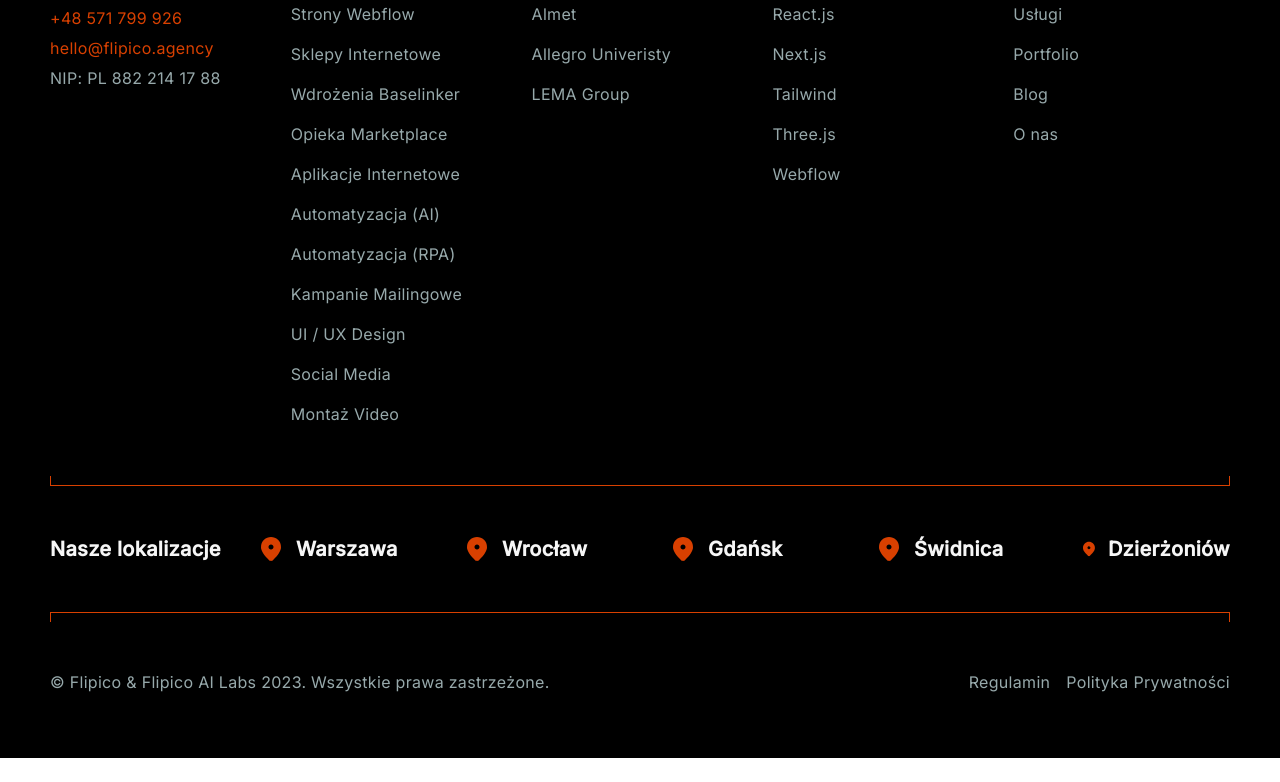
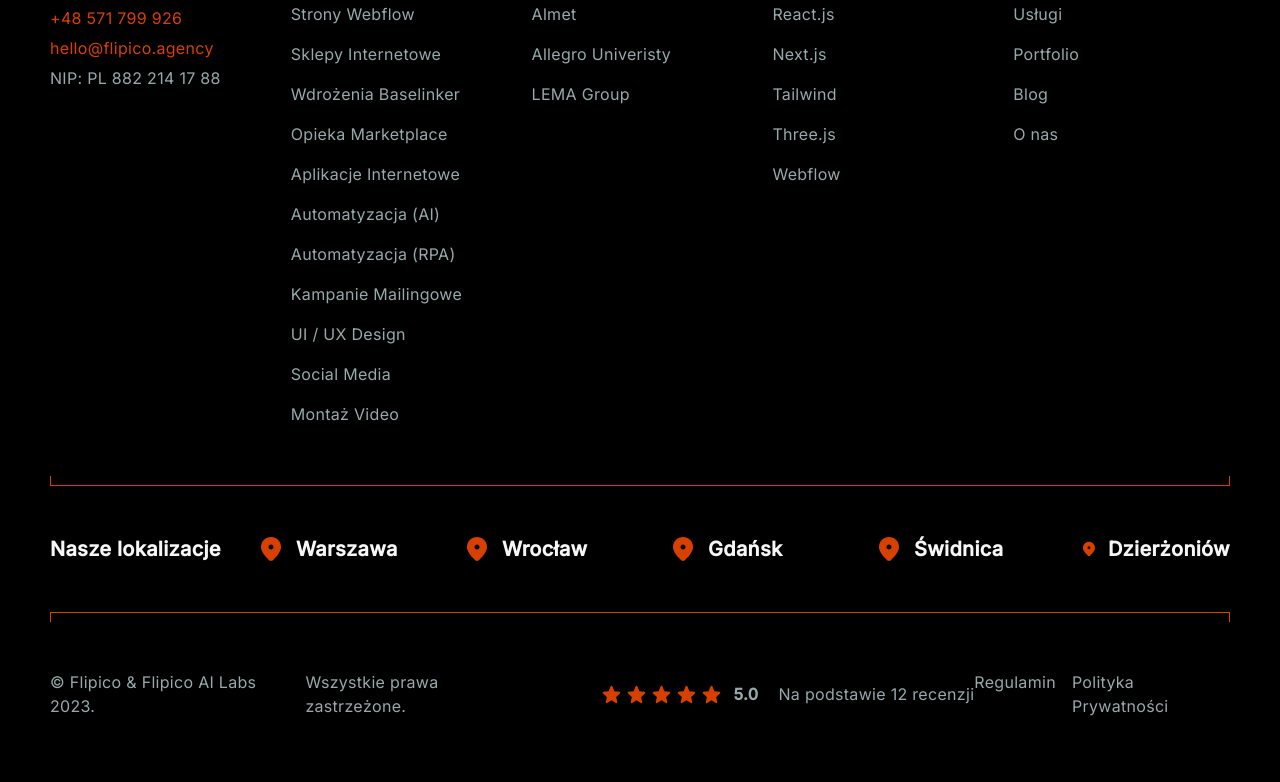
Before and after one commit to RemigiuszMielcarz/raccoon-company, a React (Create React App) app: page / in a window 1280 px wide. Shown: the part 3782-4564 px from the top of the page. Before the commit the page ends 4540 px from the top, so only its background shows below. Built offline with nearby package versions, Linux system fonts and the light colour scheme.

Commit message:
Footer opinions

```diff
--- a/src/components/layout/Footer.tsx
+++ b/src/components/layout/Footer.tsx
@@ -12,6 +12,7 @@ import { ReactComponent as FlipicoLogo } from "../../images/icons/flipico.svg";
 import { ReactComponent as FlipicoAiLabsLogo } from "../../images/icons/flipicoailabs.svg";
 import { ReactComponent as Location } from "../../images/icons/location.svg";
 import { ReactComponent as Hook } from "../../images/icons/hook.svg";
+import { ReactComponent as Stars } from "../../images/icons/stars.svg";
 import WojciechSignature from "../../images/icons/wojciech-smola-sig.webp";
 import { projects } from "../../contstants";
 import styles from "../../scss/dropdown.module.scss";
@@ -188,11 +189,19 @@ const Footer: React.FC = () => {
         </div>
         <Divider variant={"orange"} />
 
-        <div className="flex gap-4 lg:gap-0 flex-col lg:flex-row lg:justify-between text-menu text-sm">
-          <div className="flex flex-col lg:flex-row">
-            <p>© Flipico & Flipico AI Labs 2023.</p>
-            &nbsp;
-            <p>Wszystkie prawa zastrzeżone.</p>
+        <div className="flex gap-4 lg:gap-0 flex-col lg:flex-row lg:justify-between text-menu text-md lg:text-sm">
+          <div className="flex flex-col-reverse lg:flex-row gap-4 lg:gap-0 xl:gap-16">
+            <div className="flex flex-col lg:flex-row">
+              <p>© Flipico & Flipico AI Labs 2023. &nbsp;</p>
+              <p>Wszystkie prawa zastrzeżone.</p>
+            </div>
+            <div className="flex items-center">
+              <div className="w-[100px] lg:w-[125px]">
+                <Stars />
+              </div>
+              <p className="font-bold ml-2 lg:ml-[10px]">5.0</p>
+              <p className="ml-5 whitespace-nowrap">Na podstawie 12 recenzji</p>
+            </div>
           </div>
           <div className="flex flex-col lg:flex-row gap-4">
             {resources.map((resource, index) => (
```
Also changed, not shown: src/images/icons/stars.svg (added).
